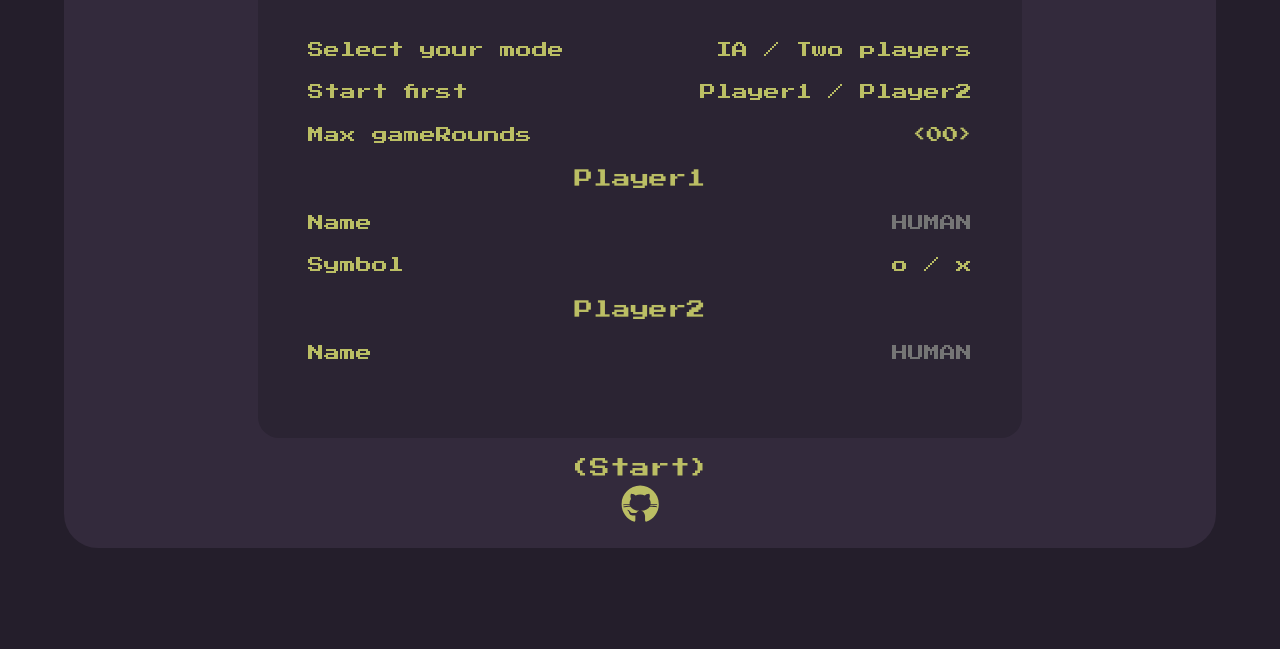
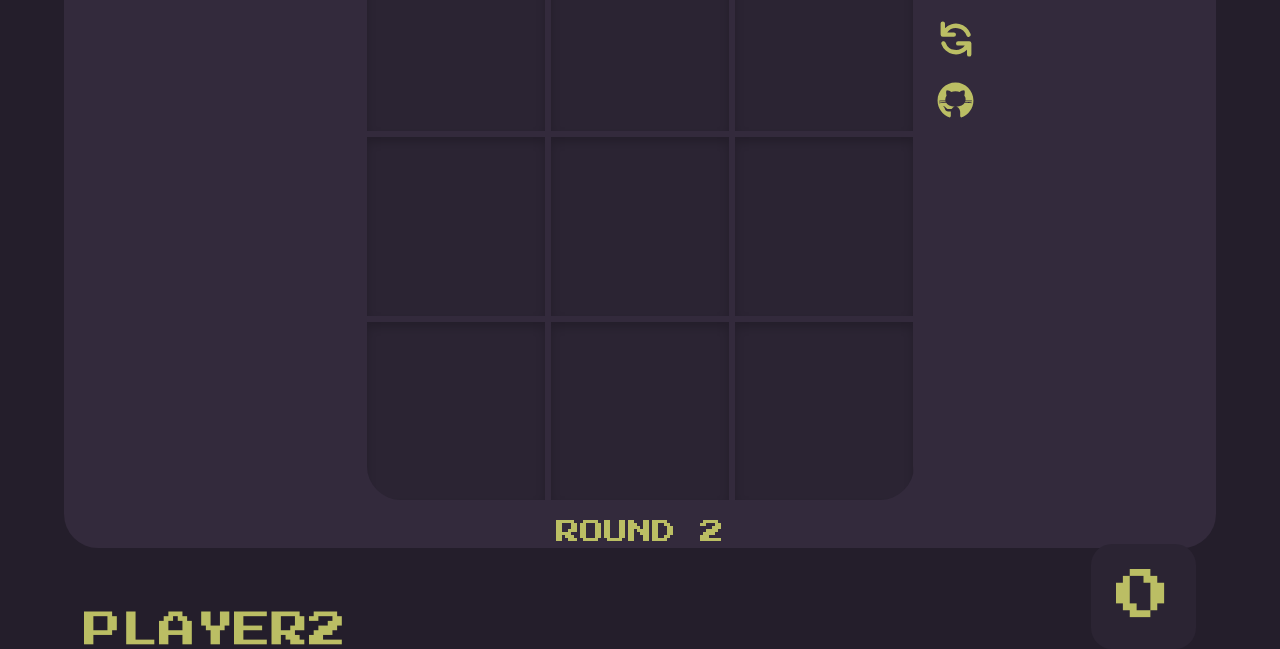
Before and after one commit to Apheiro/tic_tac_toe, a plain HTML site: page index.html in a window 1280 px wide. Shown: the part 212-861 px from the top of the page. Before the commit the page ends 800 px from the top, so only its background shows below. Drawn offline with Linux system fonts and the light colour scheme.

Commit message:
Improve separation of elements.

```diff
--- a/index.html
+++ b/index.html
@@ -18,7 +18,7 @@
 
 <body>
     <main class="gamePanel">
-        <section class="presentation" style="display: none;">
+        <section class="presentation"  style="display: none;">
             <h1 class="title">TIC-TAC-TOE</h1>
             <h2 class="subTitle">THE GAME</h2>
             <a href="https://github.com/Apheiro" class="btnPresentation">
@@ -27,7 +27,7 @@
             <p class="instruction">(Click to continue)</p>
         </section>
 
-        <section class="settings">
+        <section class="settings"  style="display: none;">
             <h2 class="settingsTitle">Customize your game</h2>
             <div class="settingsContent">
 
@@ -79,7 +79,7 @@
             </a>
         </section>
 
-        <section class="playGame" style="display: none;">
+        <section class="playGame">
             <div class="player1">
                 <div class="points">0</div>
                 <h2>PLAYER1</h2>
@@ -88,20 +88,20 @@
                 <div class="gameBoardAndRound">
                     <div class="gameBoardContainer">
                         <div id="gameBoard" class="gameBoard">
-                            <div data-index="0" class="gameBoardCell row1 column1 horizontal1"></div>
-                            <div data-index="1" class="gameBoardCell row1 column2"></div>
-                            <div data-index="2" class="gameBoardCell row1 column3 horizontal2"></div>
-                            <div data-index="3" class="gameBoardCell row2 column1"></div>
-                            <div data-index="4" class="gameBoardCell row2 column2 horizontal1 horizontal2"></div>
-                            <div data-index="5" class="gameBoardCell row2 column3"></div>
-                            <div data-index="6" class="gameBoardCell row3 column1 horizontal2"></div>
-                            <div data-index="7" class="gameBoardCell row3 column2"></div>
-                            <div data-index="8" class="gameBoardCell row3 column3 horizontal1"></div>
+                            <div data-index="0" class="gameBoardCell"></div>
+                            <div data-index="1" class="gameBoardCell"></div>
+                            <div data-index="2" class="gameBoardCell"></div>
+                            <div data-index="3" class="gameBoardCell"></div>
+                            <div data-index="4" class="gameBoardCell"></div>
+                            <div data-index="5" class="gameBoardCell"></div>
+                            <div data-index="6" class="gameBoardCell"></div>
+                            <div data-index="7" class="gameBoardCell"></div>
+                            <div data-index="8" class="gameBoardCell"></div>
                         </div>
                     </div>
                     <h2>ROUND 2</h2>
                 </div>
-                <div class="settings">
+                <div class="optionBtns">
                     <button class="btn">
                         <div class="configBtn"></div>
                     </button>
--- a/styles/gameRounds.css
+++ b/styles/gameRounds.css
@@ -36,21 +36,23 @@
 .game{
     display: flex;
     margin-right: -64px;
+    gap: 20px;
 }
 
 .game h2{
     font-size: 24px;
-    margin: 20px 0px;
 }
 
 .gameBoardAndRound{
     display: flex;
     flex-direction: column;
     align-items: center;
+    gap: 20px;
 }
-.settings{
+.optionBtns{
     display: flex;
     flex-direction: column;
+    gap: 20px;
 }
 
 .configBtn{
@@ -75,7 +77,6 @@
     height: 44px;
     background-color: transparent;
     border: none;
-    margin:10px;
     cursor: pointer;
     transition: transform 0.2s;
     display: flex;
```
